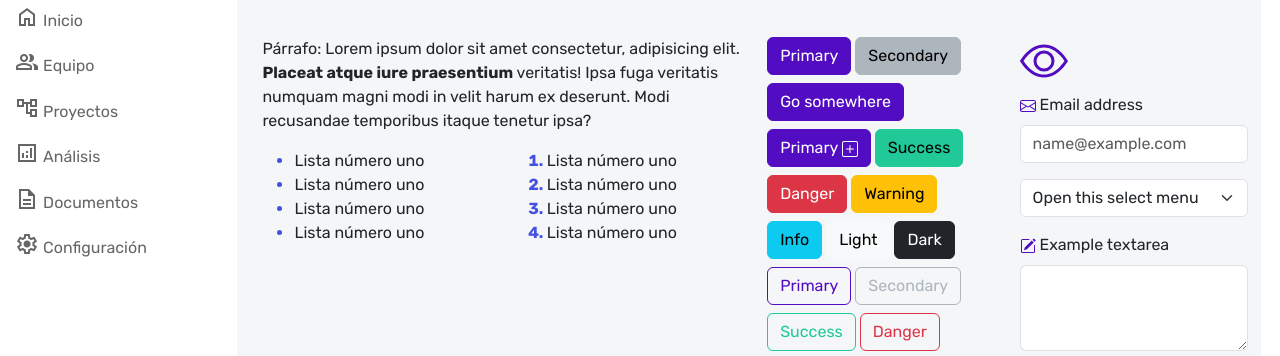
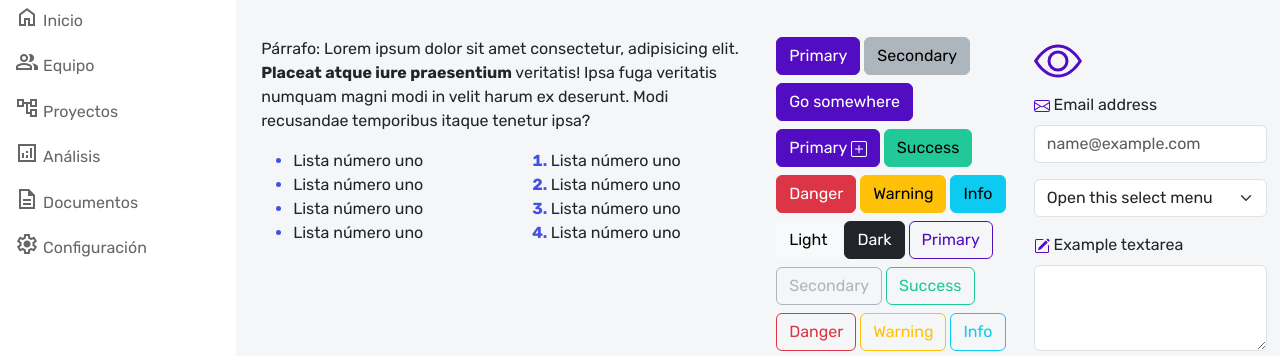
Before and after one commit to victorcoatts/bootstrapcomponentes01, a plain HTML site: page index.html in a window 1280 px wide. Shown: the part 96-452 px from the top of the page. Drawn offline with nearby package versions, Linux system fonts and the light colour scheme.

Commit message:
tercer-commit-correccioncss

```diff
--- a/assets/css/style.css
+++ b/assets/css/style.css
@@ -234,7 +234,7 @@ margin-top: 4px;
 
 
 .ds-contenido{
-    width: 80%;
+    width: 82%;
     height: auto;
     background-color: #f4f6f8;
     padding: 2% 1% 2% 2%;
```
